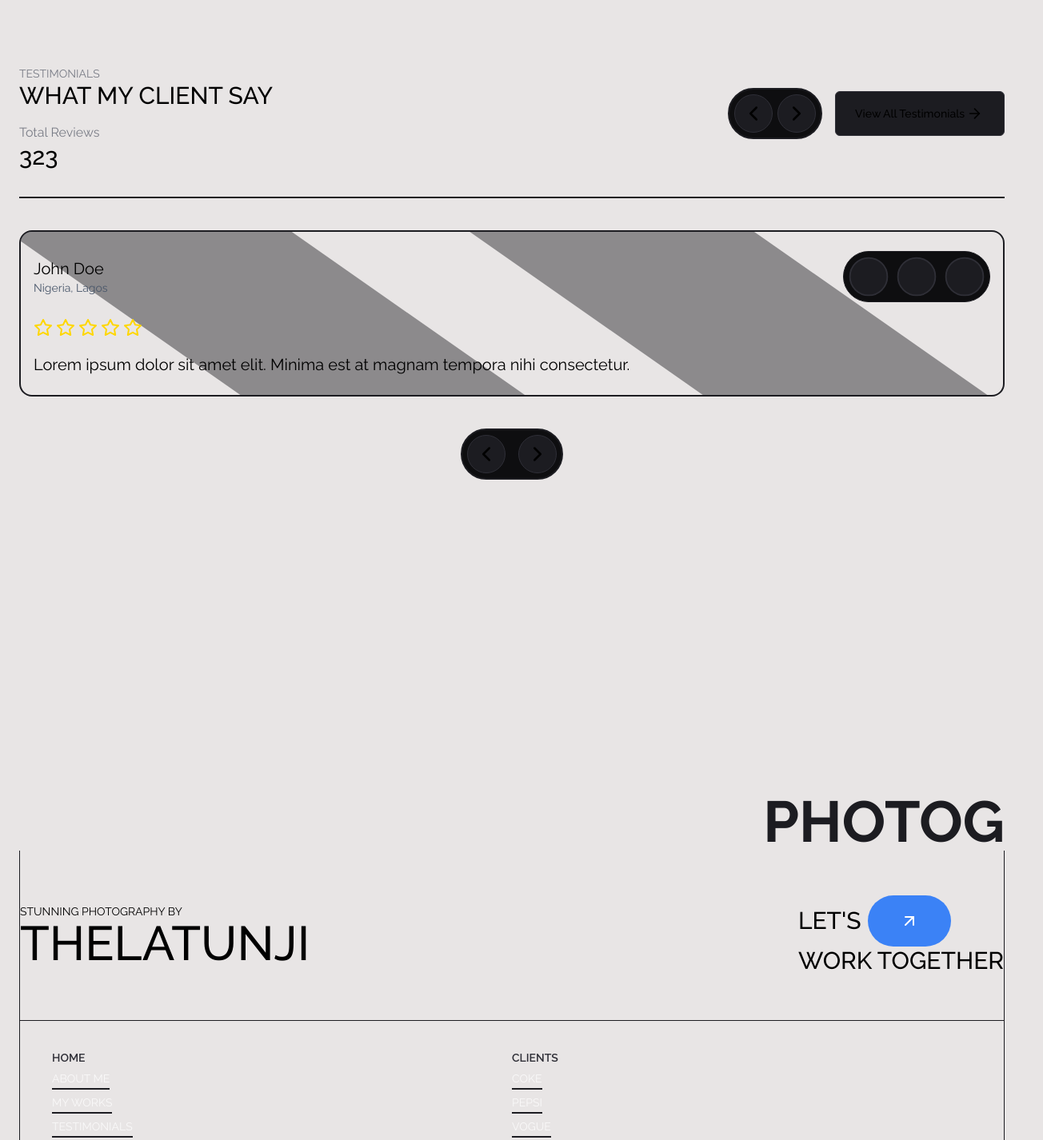
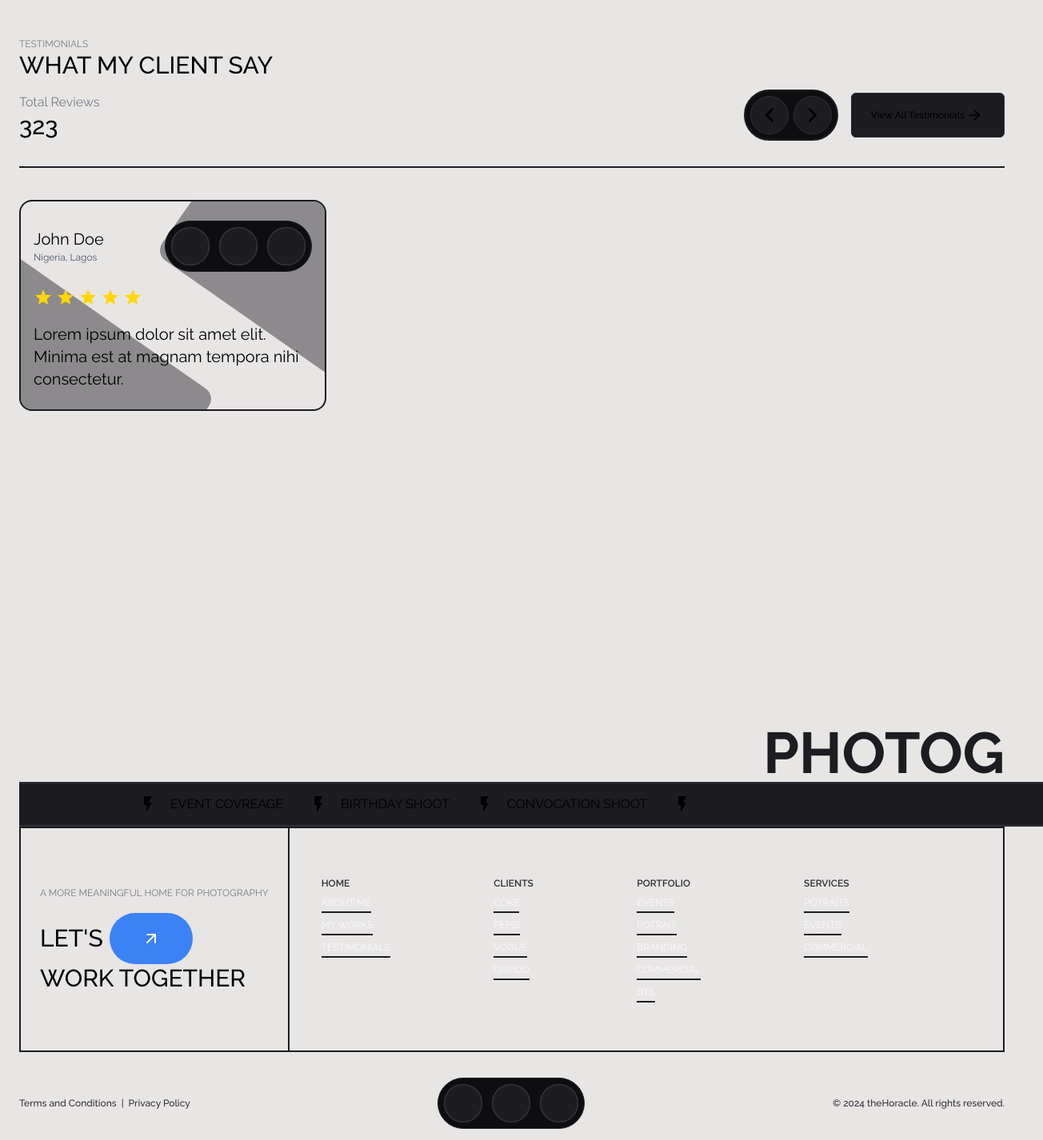
Before and after one commit to theHoracle/Photography-portfolio, a Next.js app: page /about in a window 1280 px wide. Shown: the part 1289-2715 px from the top of the page at 80% size, 1304 px wide, since content can reach past the window. Built offline with nearby package versions, Linux system fonts and the light colour scheme.

Commit message:
done homepage desktop

```diff
--- a/app/components/Footer.tsx
+++ b/app/components/Footer.tsx
@@ -3,6 +3,10 @@ import Hero from "./ui/Hero";
 import ListRender from "./ui/ListRender";
 import Paragraph from "./ui/Paragraph";
 import SocialIcons from "./ui/SocialIcons";
+import Ticker from "./Ticker";
+import Heading from "./ui/Heading";
+import { ArrowUpRightIcon } from "lucide-react";
+import Button from "./ui/Button";
 
 const Footer = () => {
   return (
@@ -10,13 +14,27 @@ const Footer = () => {
       <h1 className="text-7xl text-border-primary font-bold text-right mt-80">
         PHOTOG
       </h1>
-      <div className="border-x border-border-primary">
-        <Hero />
+      <Ticker />
+      <div className="md:flex items-center ">
+        <div className="py-10 md:py-[72px] md:border-y-2 md:border-r-0  px-6 flex flex-col gap-4 border-x-2 border-border-primary ">
+          <Paragraph variants="topic">
+            A more meaningful home for Photography
+          </Paragraph>
+          <Heading size="sm">
+            <span className="flex justify-start items-center gap-2">
+              Let&apos;s
+              <Button variant="super" size="xl">
+                <ArrowUpRightIcon />
+              </Button>
+            </span>
+            work together
+          </Heading>
+        </div>
+        <div className="px-10 md:flex-1 py-5 border-2 border-border-primary">
+          <ListRender />
+        </div>
       </div>
-      <div className="px-10 py-5 border border-border-primary">
-        <ListRender />
-      </div>
-      <div className="flex flex-col gap-4 justify-between items-center text-border-secondary my-8 font-medium">
+      <div className="flex flex-col md:flex-row gap-4 justify-between items-center text-border-secondary my-8 font-medium">
         <Paragraph
           size="sm"
           className="flex items-center justify-between gap-1.5 "
@@ -27,7 +45,9 @@ const Footer = () => {
           <span>|</span>
           <Link href="/">Privacy Policy</Link>
         </Paragraph>
-        <Paragraph size="sm">© 2024 theHoracle. All rights reserved.</Paragraph>
+        <Paragraph className="md:order-2" size="sm">
+          © 2024 theHoracle. All rights reserved.
+        </Paragraph>
         <SocialIcons small />
       </div>
     </footer>
--- a/app/components/HomeGallery.tsx
+++ b/app/components/HomeGallery.tsx
@@ -19,7 +19,6 @@ const HomeGallery = () => {
             <Image
               src="/gallery/image1b.jpeg"
               alt="Im"
-              layout="responsive"
               width={1080}
               height={1350}
               className="scale-125 translate-y-1.5"
@@ -30,7 +29,6 @@ const HomeGallery = () => {
           <Image
             src="/gallery/image2.jpeg"
             alt="aother one"
-            layout="responsive"
             width={1344}
             height={1080}
             className="scale-150 translate-y-10 "
@@ -51,7 +49,6 @@ const HomeGallery = () => {
             <Image
               src="/gallery/image3b.jpeg"
               alt="Im"
-              layout="responsive"
               width={1080}
               height={1350}
               className="-translate-y-1.5"
@@ -69,7 +66,6 @@ const HomeGallery = () => {
             alt="x"
             width={1344}
             height={1080}
-            layout="responsive"
             className="scale-105"
           />
           <div className="absolute top-0 right-0 h-full w-2/3 -mr-2 ">
--- a/app/components/PortfolioTab.tsx
+++ b/app/components/PortfolioTab.tsx
@@ -6,18 +6,18 @@ import Paragraph from "./ui/Paragraph";
 
 const PortfolioTab = () => {
   return (
-    <div className="w-full">
-      <div className="md:w-1/3">
-        <div className="mb-3">
+    <div className="w-full my-10">
+      <div className="md:w-1/3 ">
+        <div className="mb-3 grid place-items-center h-auto lg:h-96 overflow-hidden rounded-xl">
           <Image
             alt="Burna, a lady and 21 Savage at the 2024 Grammys"
-            src="/img/Grammys.jpeg"
+            src="/gallery/image2.jpeg"
             width={380}
             height={250}
-            className="rounded-2xl"
+            className="min-h-full w-auto"
           />
         </div>
-        <div className="flex items-center justify-between">
+        <div className="flex items-start justify-between">
           <div>
             <Paragraph size="sm">Faces of Resilience</Paragraph>
             <p className="text-xs">Janurary 2024</p>
@@ -25,15 +25,15 @@ const PortfolioTab = () => {
           <div>
             <Link
               href="/portfolio"
-              className="uppercase flex items-center justify-end  text-sm border-b-2 border-border-primary"
+              className="uppercase flex items-center justify-end  text-sm md:text-xs border-b-2 border-border-primary"
             >
               view project <ArrowUpRight height={30} />
             </Link>
           </div>
         </div>
-        <div className="md:hidden">
-          <LeftRightButton />
-        </div>
+      </div>
+      <div className="md:hidden my-10">
+        <LeftRightButton />
       </div>
     </div>
   );
--- a/app/components/Testimonials.tsx
+++ b/app/components/Testimonials.tsx
@@ -9,8 +9,8 @@ import Heading from "./ui/Heading";
 const Testimonials = () => {
   return (
     <div>
-      <div className="flex flex-col md:flex-row md:items-end md:justify-between  py-8  items-start border-b-2 border-color">
-        <div>
+      <div className="flex flex-col md:flex-row md:items-end md:justify-between  py-8  items-start border-b-2 mb-4 border-color">
+        <div className="">
           <Paragraph variants="topic">Testimonials</Paragraph>
           <Heading size="sm" className="mb-4">
             what my client say
@@ -18,7 +18,7 @@ const Testimonials = () => {
           <p className="text-accent-color">Total Reviews</p>
           <Heading size="sm">323</Heading>
         </div>
-        <div className="md:flex items-center justify- gap-4">
+        <div className="md:flex items-center  gap-4">
           <span className="hidden md:inline-block">
             <LeftRightButton />
           </span>
@@ -35,7 +35,9 @@ const Testimonials = () => {
         </div>
       </div>
       <ReviewCard />
-      <LeftRightButton />
+      <div className="md:hidden">
+        <LeftRightButton />
+      </div>
     </div>
   );
 };
--- a/app/components/ui/Hero.tsx
+++ b/app/components/ui/Hero.tsx
@@ -5,7 +5,7 @@ import Paragraph from "./Paragraph";
 
 const Hero = () => {
   return (
-    <div className="py-10  w-full flex flex-col md:flex-row items-center justify-between md:py-14">
+    <div className="py-10  w-full flex flex-col md:flex-row md:items-center md:justify-between md:py-14">
       <div>
         <Paragraph className="uppercase">Stunning Photography By</Paragraph>
         <Heading size="lg">theLatunji</Heading>
--- a/app/components/ui/LeftRightButton.tsx
+++ b/app/components/ui/LeftRightButton.tsx
@@ -2,7 +2,7 @@ import { ChevronLeft, ChevronRight } from "lucide-react";
 
 const LeftRightButton = () => {
   return (
-    <div className="border-2 bg-background-color border-border-primary rounded-full mx-auto my-10 flex  max-w-32 items-center justify-between p-1.5 gap-1.5">
+    <div className="border-2 bg-background-color border-border-primary rounded-full mx-auto flex  max-w-32 items-center justify-between p-1.5 gap-1.5">
       <div className="border border-border-secondary rounded-full bg-[rgb(28,28,33)] p-2">
         <ChevronLeft height={30} width={30} />
       </div>
--- a/app/components/ui/ListRender.tsx
+++ b/app/components/ui/ListRender.tsx
@@ -6,12 +6,12 @@ const ListRender = () => {
     [["services"], ["Potraits", "Events", "Commercial"]],
   ];
   return (
-    <div className="flex flex-wrap text-sm">
+    <div className="flex flex-wrap  md:justify-between text-sm md:py-6">
       {footerLinks.map((links, index) => {
         return (
           <ul
             key={index}
-            className="uppercase flex flex-col items-start flex-auto py-4 w-1/2 gap-1 pr-4"
+            className="uppercase flex flex-col items-start flex-auto py-4 w-1/2 md:w-fit gap-1 pr-4"
           >
             <h5 className="text-border-secondary  font-semibold">{links[0]}</h5>
             {links[1].map((link, index) => {
--- a/app/components/ui/ReviewCard.tsx
+++ b/app/components/ui/ReviewCard.tsx
@@ -1,11 +1,12 @@
-import { Key, Star } from "lucide-react";
+// import { Star } from "lucide-react";
+import { Star } from "@mui/icons-material";
 import Paragraph from "./Paragraph";
 import SocialIcons from "./SocialIcons";
 
 const ReviewCard = () => {
   const starAmount = [0, 1, 2, 3, 4];
   return (
-    <div className="border-2 border-border-primary  rounded-2xl px-4 py-6 my-10 overflow-hidden relative">
+    <div className="max-w-96 border-2 border-border-primary  rounded-2xl px-4 py-6 my-10 overflow-hidden relative">
       <div className="w-full h-full rounded-2xl rotate-[35deg] translate-x-48 -translate-y-1/3 bg-border-primary/45 absolute -z-20"></div>
       <div className="w-full h-full rounded-2xl rotate-[35deg] -translate-x-48 translate-y-1/3 bg-border-primary/45 absolute -z-20"></div>
       <div className="flex items-center justify-between">
@@ -18,7 +19,7 @@ const ReviewCard = () => {
       <div>
         <div className="flex items-center justify-start gap-1 py-5">
           {starAmount.map((star, index) => {
-            return <Star color="gold" key={index} />;
+            return <Star className="text-[#ffd700]" key={index} />;
           })}
         </div>
         <Paragraph className="text-xl">
--- a/app/page.tsx
+++ b/app/page.tsx
@@ -5,7 +5,7 @@ export default function Home() {
   return (
     <main className="overflow-hidden flex flex-col ">
       <Navbar />
-      <div className="mx-6 md:mx-10">
+      <div className="mx-6 md:mx-8 lg:mx-10">
         <Homepage />
       </div>
     </main>
--- a/tailwind.config.ts
+++ b/tailwind.config.ts
@@ -19,6 +19,11 @@ const config: Config = {
         "border-secondary": "rgb(47, 47, 55)",
         "accent-color": "rgb(121,124,134)",
       },
+      fontSize: {
+        xs: "0.635rem", // 10rem
+        sm: "0.75rem", // 12px
+        base: "0.875rem", // 14px
+      },
     },
   },
   plugins: [],
```
